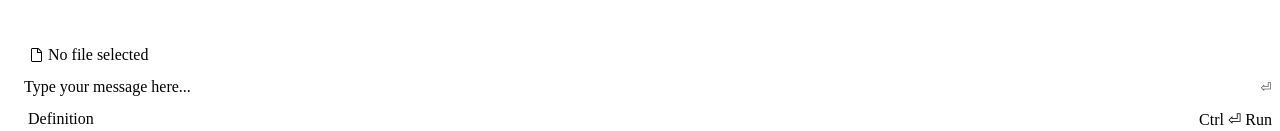
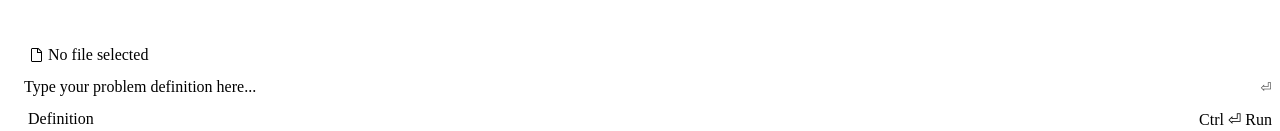
Before and after one commit to Computer-Research-Association/CodingRoadmapAssistant, a React (Vite) app in the folder webview-ui/: page / in a window 1280 px wide. Shown: the part 674-805 px from the top of the page. Built offline with nearby package versions, Linux system fonts and the light colour scheme.

Commit message:
[feat #84] placeholder based on inputType

```diff
--- a/webview-ui/src/components/ChatInput.tsx
+++ b/webview-ui/src/components/ChatInput.tsx
@@ -48,6 +48,9 @@ function ChatInput() {
     }
   };
 
+  const definitionPlaceholderText = "Type your problem definition here...";
+  const stepPlaceholderText = "Type your steps here...";
+
   return (
     <div className="chat-input-container">
       <ChatInputInfo />
@@ -59,7 +62,7 @@ function ChatInput() {
           onKeyDown={handleKeyDown}
           onCompositionStart={() => setIsComposing(true)}
           onCompositionEnd={() => setIsComposing(false)}
-          data-placeholder="Type your message here..."></div>
+          data-placeholder={inputType === "Definition" ? definitionPlaceholderText : stepPlaceholderText}></div>
 
         <button className="chat-input-button" onClick={handleSendMessage}>
           <div className="tooltip">Send</div>
```
